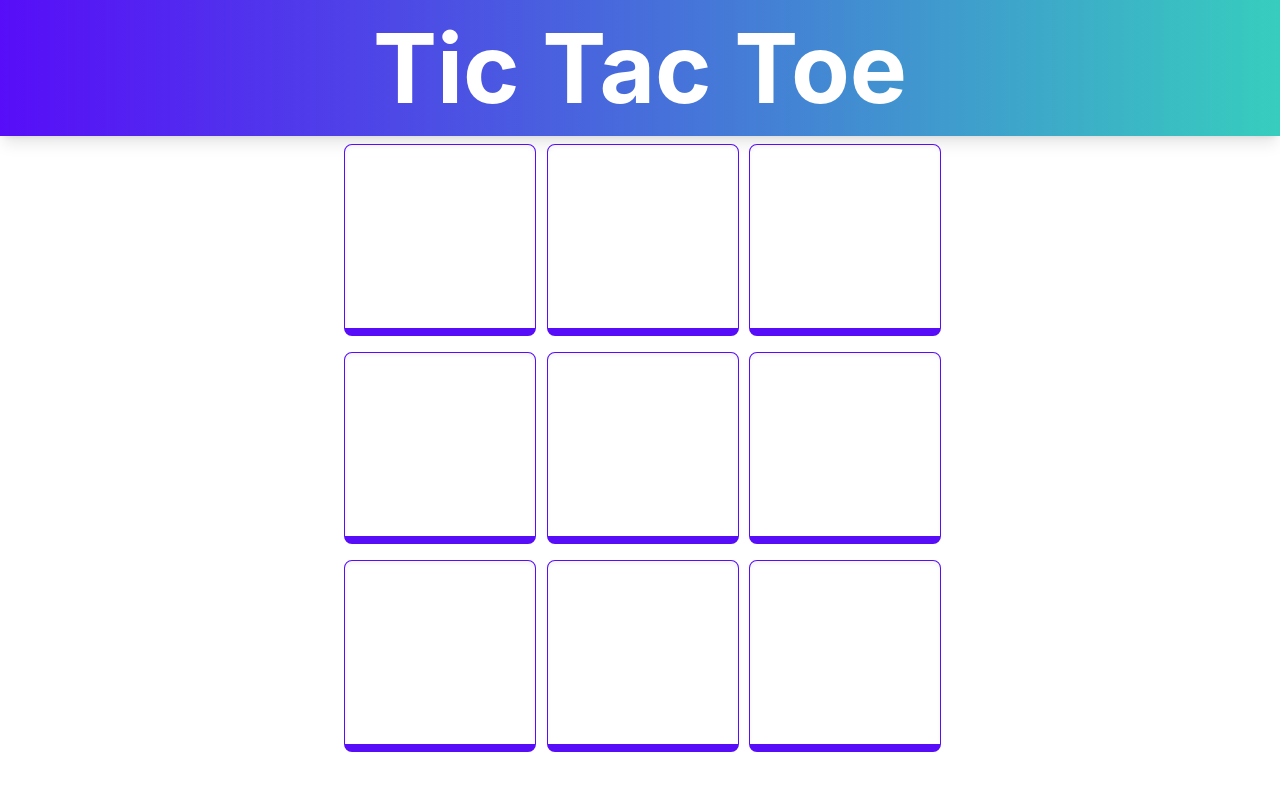
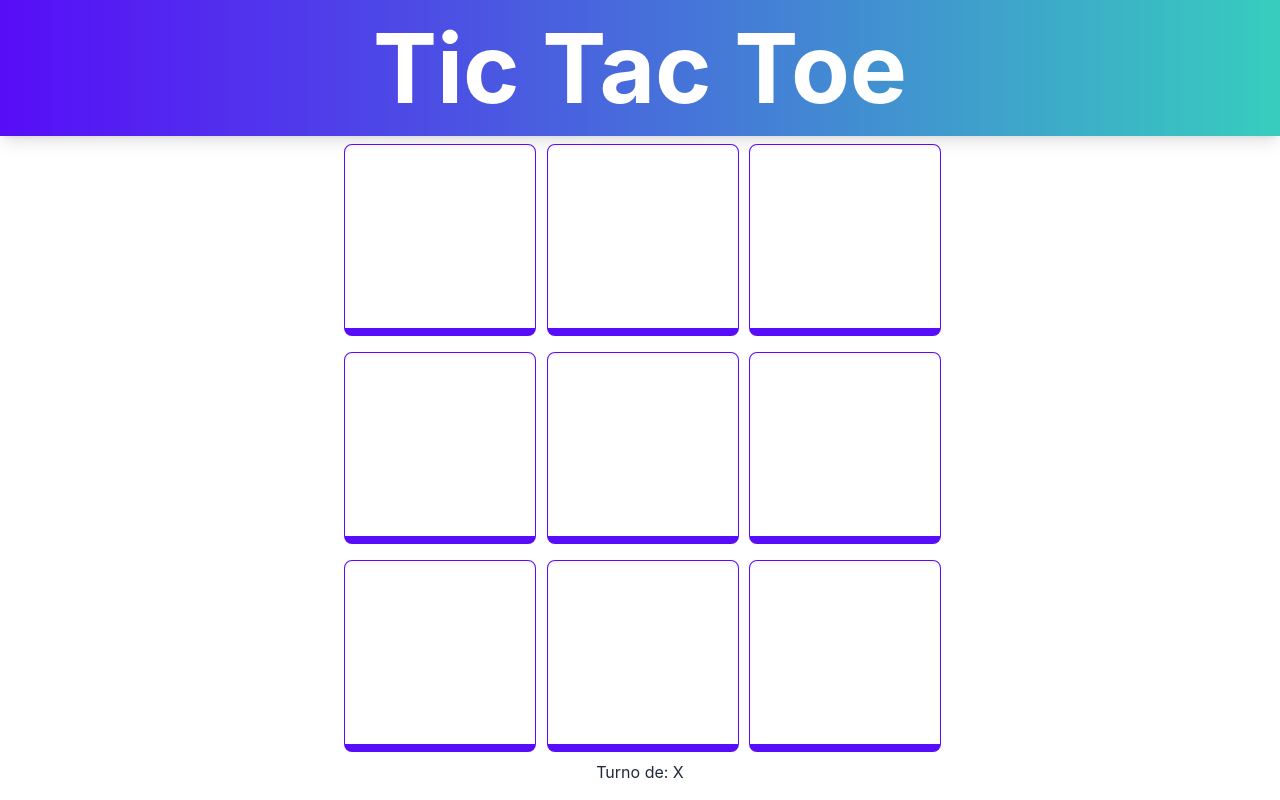
Before and after one commit to JhessReyes/tic-tac-toe, a React (Create React App) app: page / in a window 1280 px wide. Built offline with nearby package versions, Linux system fonts and the light colour scheme.

Commit message:
status game

```diff
--- a/src/App.js
+++ b/src/App.js
@@ -1,31 +1,37 @@
 import { useState } from "react";
 import "./App.css";
 import Board from "./components/Board";
+import Game from "./components/Game/Game.jsx";
+import verifyWinner from "./components/Game/+Game.ts";
 
 function App() {
-  const [board, setBoard] = useState([
-    null,
-    null,
-    null,
-    null,
-    null,
-    null,
-    null,
-    null,
-    null,
-  ]);
-  const Defboard = ["", "X", "", "X", "O", "X", "X", "O", "X"];
+  const [board, setBoard] = useState(Array(9).fill(null));
+  const [xisNext, setXisNext] = useState(true);
+  let Defboard = ["", "X", "", "X", "O", "X", "X", "O", "X"];
+  let turn = xisNext ? "X" : "O";
 
   const handleClick = (i) => {
-    console.log(i);
+    const copyBoard = board.slice();
+    if (verifyWinner(board) || copyBoard[i]) {
+      return;
+    }
+    copyBoard[i] = xisNext ? "X" : "O";
+    setBoard(copyBoard);
+    setXisNext(!xisNext);
+    console.log(copyBoard);
   };
 
   return (
     <div className="App">
-      <h1 className="title-game bg-clip-text">
-        Tic Tac Toe
-      </h1>
+      <h1 className="title-game bg-clip-text">Tic Tac Toe</h1>
       <Board squares={board} onClick={handleClick} />
+      <Game
+        status={
+          verifyWinner(board)
+            ? "Ganador: " + verifyWinner(board)
+            : "Turno de: " + turn
+        }
+      />
     </div>
   );
 }
--- a/src/components/Game.jsx
+++ /dev/null
@@ -1,9 +0,0 @@
-import React from 'react'
-
-function Game() {
-  return (
-    <div>Game</div>
-  )
-}
-
-export default Game
--- /dev/null
+++ b/src/components/Game/+Game.ts
@@ -0,0 +1,21 @@
+export default function verifyWinner(board) {
+  //winnig cases
+  const cases = [
+    [0, 1, 2],
+    [3, 4, 5],
+    [6, 7, 8],
+    [0, 3, 6],
+    [1, 4, 7],
+    [2, 5, 8],
+    [0, 4, 8],
+    [2, 4, 6],
+  ];
+
+  for (let i = 0; i < cases.length; i++) {
+    const [a, b, c] = cases[i];
+    if (board[a] && board[a] === board[b] && board[a] === board[c]) {
+      return board[a];
+    }
+  }
+  return null;
+}
--- /dev/null
+++ b/src/components/Game/Game.jsx
@@ -0,0 +1,7 @@
+import React from "react";
+
+function Game({ status }) {
+  return <div>{status}</div>;
+}
+
+export default Game;
```
